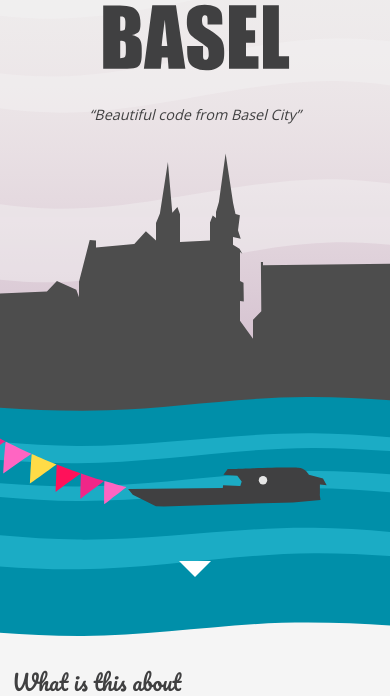
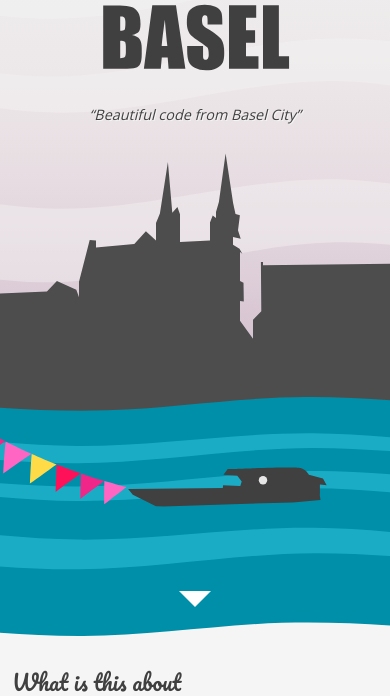
Before and after one commit to MadeInBasel/madeinbasel.github.io, a Jekyll site: the page built from index.html, in a window 390 px wide. Shown: the part 292-988 px from the top of the page. Built offline with Jekyll 4.4.1, drawn with Linux system fonts in a browser that asks for light colours; Markdown is read by kramdown in place of the engine named in the settings.

Commit message:
improve wallpaper responsiveness

```diff
--- a/_layouts/default.html
+++ b/_layouts/default.html
@@ -306,7 +306,7 @@
 				<q class="catchphrase">Beautiful code from Basel City</q>
 			</div>
 			<div class="bg">
-				<svg viewBox="0 0 1600 900" preserveAspectRatio="xMidYMin slice" height="100%" width="100%">
+				<svg viewBox="0 0 1600 900" preserveAspectRatio="xMidYMax slice" height="100%" width="100%">
 					<use xlink:href="#bg"></use>
 				</svg>
 				<a class="bg-handle scrollDown" href="javascript:;"></a>
--- a/css/main.css
+++ b/css/main.css
@@ -139,7 +139,7 @@
   z-index: 1;
   text-align: center;
 }
-@media (min-width: 700px) {
+@media (min-width: 700px) and (min-height: 750px) {
   #header {
     height: 80%;
   }
@@ -159,6 +159,7 @@
 #header .logo-wrapper .catchphrase {
   display: block;
   font-style: italic;
+  text-shadow: 1px 1px #f5f5f5;
 }
 @media (min-width: 700px) {
   #header .logo-wrapper .catchphrase {
@@ -175,7 +176,7 @@
   display: block;
   width: 32px;
   height: 32px;
-  bottom: 5%;
+  bottom: 15px;
   left: 50%;
   margin-left: -16px;
   -webkit-transition: 200ms;
@@ -199,6 +200,11 @@
   -moz-animation: bounce 700ms ease-in-out 0;
   -o-animation: bounce 700ms ease-in-out 0;
   animation: bounce 700ms ease-in-out 0;
+}
+@media (min-width: 700px) and (min-height: 750px) {
+  #header .bg .bg-handle {
+    display: none;
+  }
 }
 #main {
   position: relative;
```
Also changed, not shown: css/main.less (+7 -2 lines).
